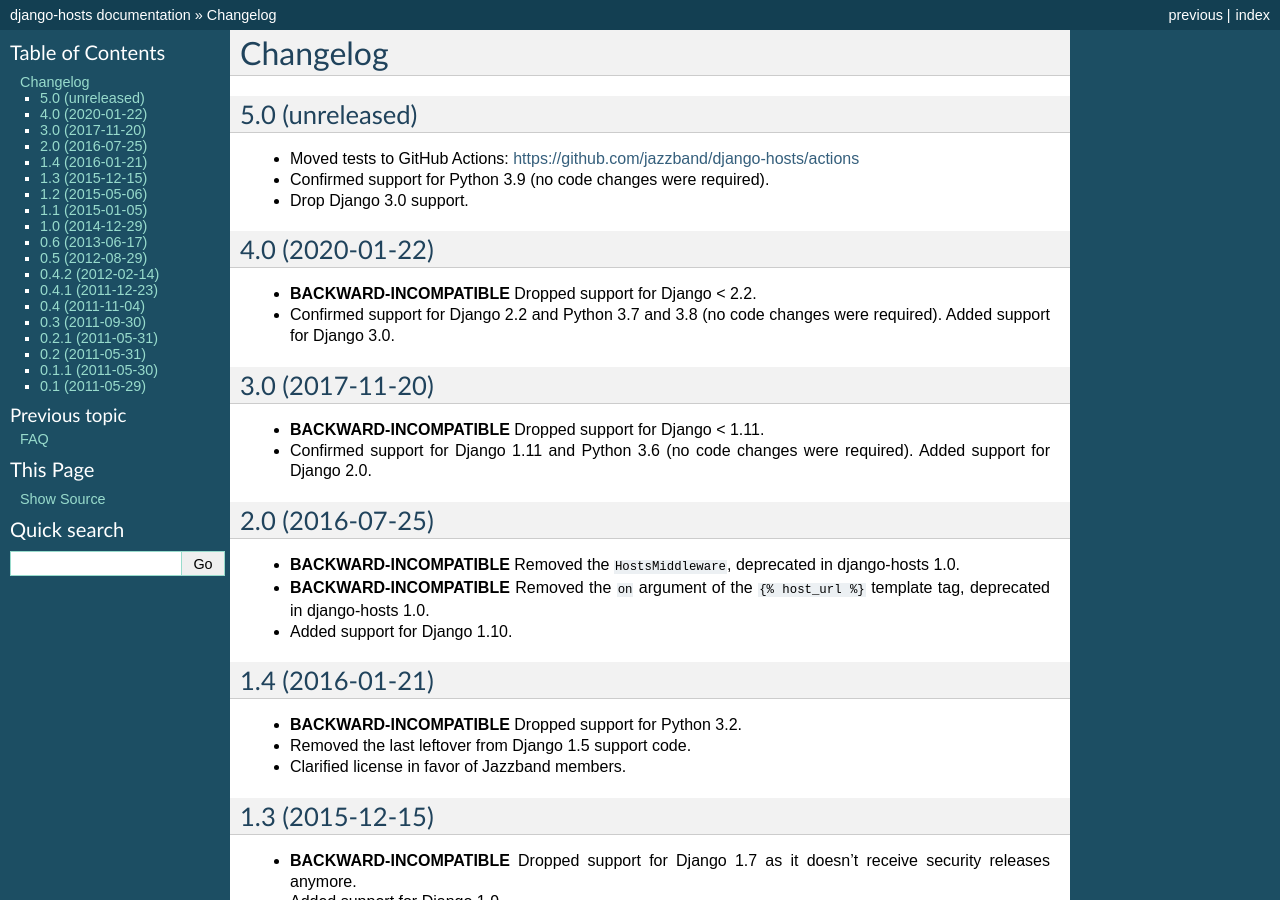
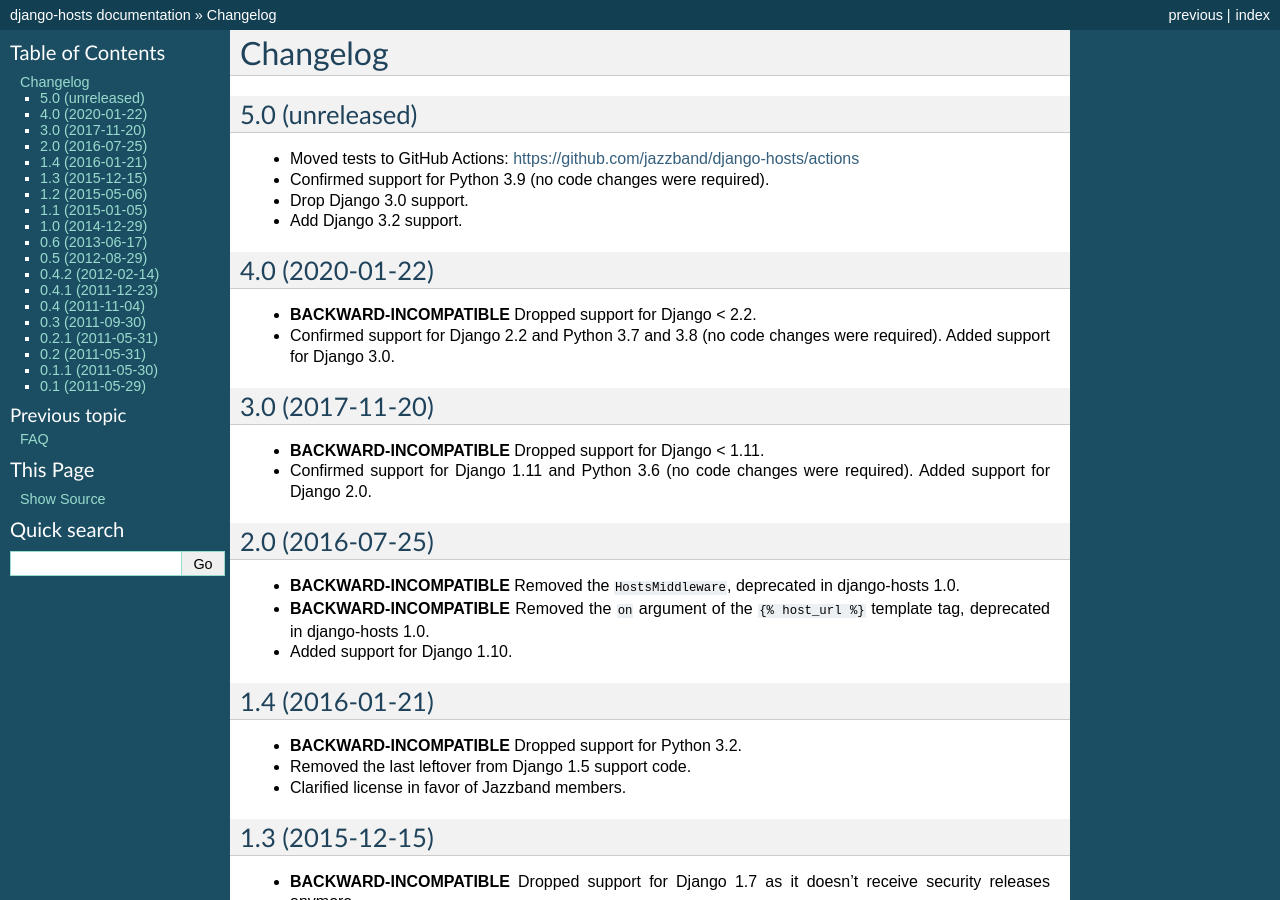
Before and after one commit to jazzband/django-hosts, a Sphinx documentation site: the page built from docs/changelog.rst, in a window 1280 px wide and 900 px high. Built offline with Sphinx 7.4.7, drawn with Linux system fonts in a browser that asks for light colours; the version number could not be read and is left out.

Commit message:
Add Django 3.2 support.

```diff
--- a/docs/changelog.rst
+++ b/docs/changelog.rst
@@ -9,6 +9,8 @@
 - Confirmed support for Python 3.9 (no code changes were required).
 
 - Drop Django 3.0 support.
+
+- Add Django 3.2 support.
 
 4.0 (2020-01-22)
 ----------------
--- a/setup.py
+++ b/setup.py
@@ -27,6 +27,7 @@
         'Framework :: Django',
         'Framework :: Django :: 2.2',
         'Framework :: Django :: 3.1',
+        'Framework :: Django :: 3.2',
         'Intended Audience :: Developers',
         'License :: OSI Approved :: BSD License',
         'Operating System :: OS Independent',
```
Also changed, not shown: 1 other file.
